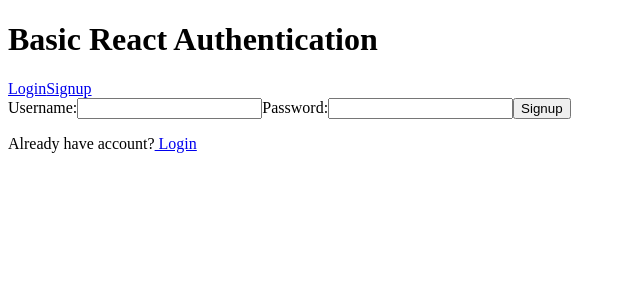
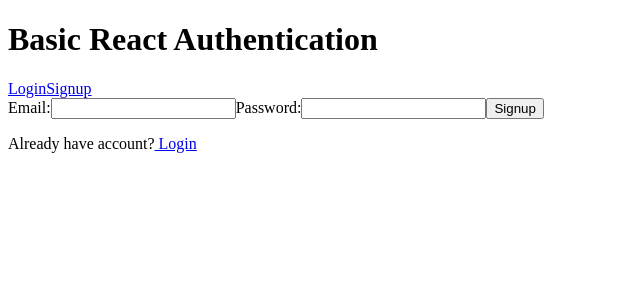
Before and after one commit to mrnlts/iDoc-frontend, a React (Create React App) app: page /signup in a window 1280 px wide. Shown: the top 300 px of the page, without its empty margins (0-640 px from the left). Built offline with nearby package versions, Linux system fonts and the light colour scheme; no server answers.

Commit message:
Replaces 'username' with 'email'

```diff
--- a/src/components/Navbar.js
+++ b/src/components/Navbar.js
@@ -10,7 +10,7 @@
 			<div>
 				{isLoggedIn ? (
 					<>
-						<p>username: {user.username}</p>
+						<p>email: {user.email}</p>
 						<button onClick={logout}>Logout</button>
 					</>
 				) : (
--- a/src/lib/apiClient.js
+++ b/src/lib/apiClient.js
@@ -13,13 +13,13 @@
 	}
 
 	signup(user) {
-		const { username, password } = user;
-		return this.apiClient.post('/signup', { username, password }).then(({ data }) => data);
+		const { email, password, name, specialty } = user;
+		return this.apiClient.post('/signup', { email, password, name, specialty }).then(({ data }) => data);
 	}
 
 	login(user) {
-		const { username, password } = user;
-		return this.apiClient.post('/login', { username, password }).then(({ data }) => data);
+		const { email, password } = user;
+		return this.apiClient.post('/login', { email, password }).then(({ data }) => data);
 	}
 
 	logout() {
--- a/src/pages/Login.js
+++ b/src/pages/Login.js
@@ -6,16 +6,16 @@
   constructor(props) {
     super(props)
     this.state = {
-      username: "",
+      email: "",
       password: ""
     };
   }
 
   handleFormSubmit = event => {
     event.preventDefault();
-    const { username, password } = this.state;
+    const { email, password } = this.state;
     this.props.login({
-      username,
+      email,
       password
     })
   };
@@ -26,14 +26,14 @@
   };
 
   render() {
-    const { username, password } = this.state;
+    const { email, password } = this.state;
     return (
       <form onSubmit={this.handleFormSubmit}>
-        <label>Username:</label>
+        <label>E-mail:</label>
         <input
           type="text"
-          name="username"
-          value={username}
+          name="email"
+          value={email}
           onChange={this.handleChange}
         />
         <label>Password:</label>
--- a/src/pages/Private.js
+++ b/src/pages/Private.js
@@ -2,10 +2,10 @@
 
 class Private extends Component {
 	render() {
-		const { username } = this.props.rest.user;
+		const { email } = this.props.rest.user;
 		return (
 			<div>
-				<h1>Welcome {username}</h1>
+				<h1>Welcome {email}</h1>
 			</div>
 		);
 	}
--- a/src/pages/Signup.js
+++ b/src/pages/Signup.js
@@ -6,15 +6,15 @@
   constructor(props) {
     super(props)
     this.state = {
-    username: "",
+    email: "",
     password: ""
   };
   }
 
   handleFormSubmit = event => {
     event.preventDefault();
-    const { username, password } = this.state;
-    this.props.signup({ username, password });
+    const { email, password } = this.state;
+    this.props.signup({ email, password });
   };
 
   handleChange = event => {
@@ -23,15 +23,15 @@
   };
 
   render() {
-    const { username, password } = this.state;
+    const { email, password } = this.state;
     return (
       <div>
         <form onSubmit={this.handleFormSubmit}>
-          <label>Username:</label>
+          <label>Email:</label>
           <input
             type="text"
-            name="username"
-            value={username}
+            name="email"
+            value={email}
             onChange={this.handleChange}
           />
           <label>Password:</label>
--- a/src/providers/AuthProvider.jsx
+++ b/src/providers/AuthProvider.jsx
@@ -1,9 +1,9 @@
-import React, { Component } from "react";
-import apiClient from "../lib/apiClient";
+import React, { Component } from 'react';
+import apiClient from '../lib/apiClient';
 
 const { Consumer, Provider } = React.createContext();
 
-export const withAuth = (Comp) => {
+export const withAuth = Comp => {
 	return class WithAuth extends Component {
 		render() {
 			return (
@@ -21,106 +21,103 @@
 						/>
 					)}
 				</Consumer>
-      )
+			);
 		}
-  }
-}
+	};
+};
 
 class AuthProvider extends Component {
 	constructor(props) {
-    super(props)
+		super(props);
 		this.state = {
 			status: 'loading',
 			user: null,
-    }
+		};
 	}
 
 	async componentDidMount() {
 		try {
-      const user = await apiClient.me()
+			const user = await apiClient.me();
 			this.setState({
 				status: 'loggedIn',
 				user,
-      })
+			});
 		} catch (e) {
 			this.setState({
 				status: 'loggedOut',
 				user: null,
-
-      })
+			});
 			console.log(e);
 		}
 	}
 
-  login = async ({ username, password }) => {
-
+	login = async ({ email, password }) => {
 		try {
 			this.setState({
 				status: 'loading',
 				user: null,
-      })
-      const user = await apiClient.login({ username, password })
+			});
+			const user = await apiClient.login({ email, password });
 			this.setState({
 				status: 'loggedIn',
 				user,
-      })
-
+			});
 		} catch (e) {
 			this.setState({
 				status: 'loggedOut',
 				user: null,
-      })
+			});
 		}
-  }
+	};
 
-  signup = async ({ username, password }) => {
+	signup = async ({ email, password }) => {
 		try {
 			this.setState({
 				status: 'loading',
 				user: null,
-      })
-      const user = await apiClient.signup({ username, password })
-      console.log(user)
+			});
+			const user = await apiClient.signup({ email, password });
+			console.log(user);
 			this.setState({
 				status: 'loggedIn',
 				user,
-      })
-
+			});
 		} catch (e) {
 			this.setState({
 				status: 'loggedOut',
 				user: null,
-      })
+			});
 		}
-  }
+	};
 
 	logout = async () => {
 		try {
-      await apiClient.logout()
+			await apiClient.logout();
 			this.setState({
 				status: 'loggedOut',
 				user: null,
-      })
-    } catch (e) {
-
-    }
-  }
+			});
+		} catch (e) {}
+	};
 
 	render() {
 		const { user, status } = this.state;
 
 		return (
-      <Provider value={{
+			<Provider
+				value={{
 					isLoading: status === 'loading',
 					isLoggedIn: status === 'loggedIn',
 					isLoggedOut: status === 'loggedOut',
 					user,
 					login: this.login,
 					signup: this.signup,
-          logout: this.logout }}>
+					logout: this.logout,
+				}}
+			>
 				{this.props.children}
 			</Provider>
-    )
+		);
 	}
 }
 
```
Lines whose indentation alone changed are shown as unchanged.
